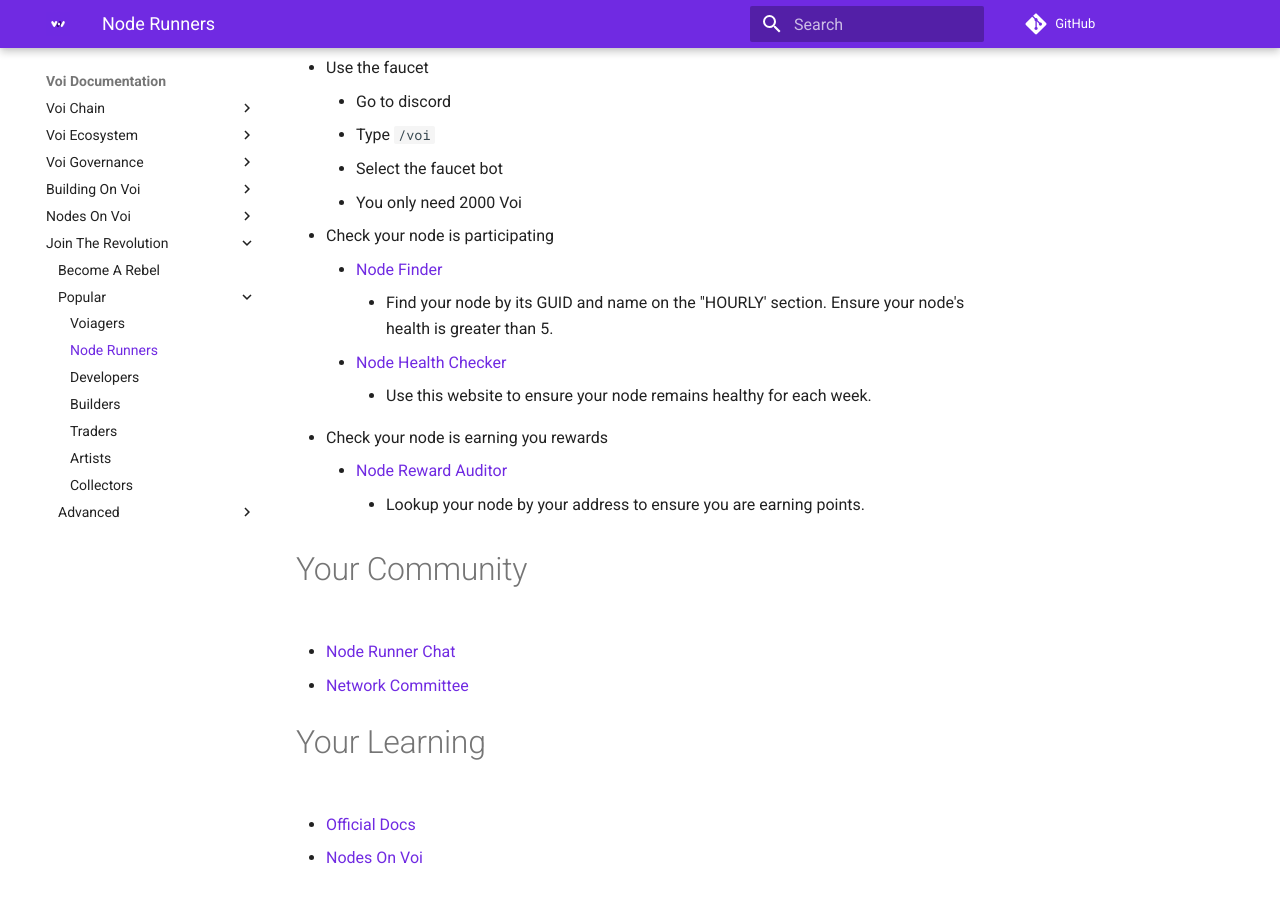
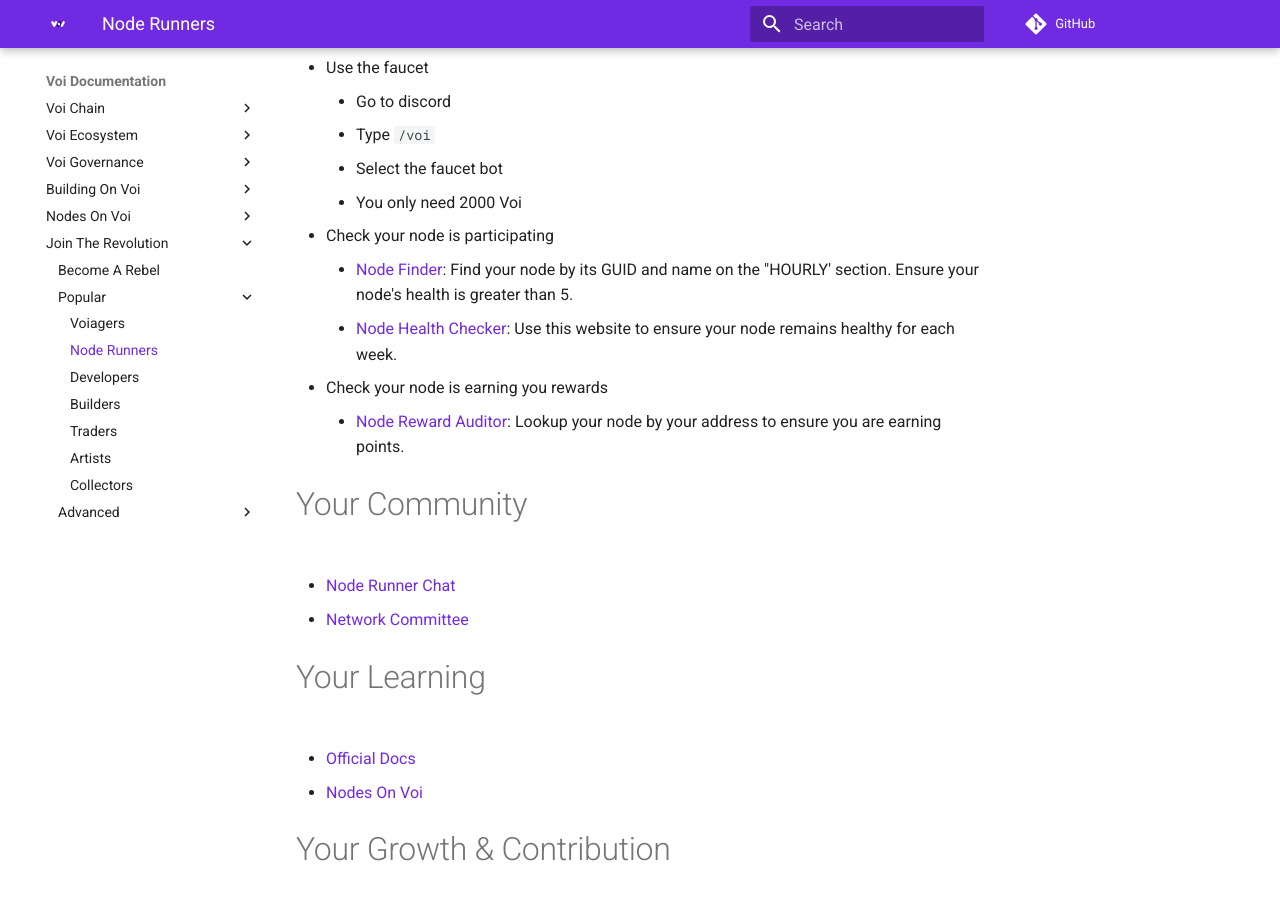
Before and after one commit to VoiNetwork/learn-more, an MkDocs documentation site: the page built from docs/join-the-revolution/node-runners.md, in a window 1280 px wide and 900 px high, scrolled down 1703 px. Built offline with MkDocs 1.6.1 and Material for MkDocs 9.7.7, drawn with Linux system fonts in a browser that asks for light colours; plug-ins that fetch from the network failed and are left out; comment, search, counter and statistics services are not loaded.

```diff
--- a/docs/join-the-revolution/node-runners.md
+++ b/docs/join-the-revolution/node-runners.md
@@ -63,14 +63,11 @@ Key Responsibilities and Opportunities:
     - You only need 2000 Voi
 
 - Check your node is participating
-    - [Node Finder](https://cswenor.github.io/voi-proposer-data/health.html)
-        - Find your node by its GUID and name on the "HOURLY' section. Ensure your node's health is greater than 5.
-    - [Node Health Checker](https://voi-nodes.dev/)
-        - Use this website to ensure your node remains healthy for each week.
+    - [Node Finder](https://cswenor.github.io/voi-proposer-data/health.html): Find your node by its GUID and name on the "HOURLY' section. Ensure your node's health is greater than 5.
+    - [Node Health Checker](https://voi-nodes.dev/): Use this website to ensure your node remains healthy for each week.
 
 - Check your node is earning you rewards
-    - [Node Reward Auditor](https://voirewards.com/)
-        - Lookup your node by your address to ensure you are earning points.
+    - [Node Reward Auditor](https://voirewards.com/): Lookup your node by your address to ensure you are earning points.
 
 
 # Your Community
```
